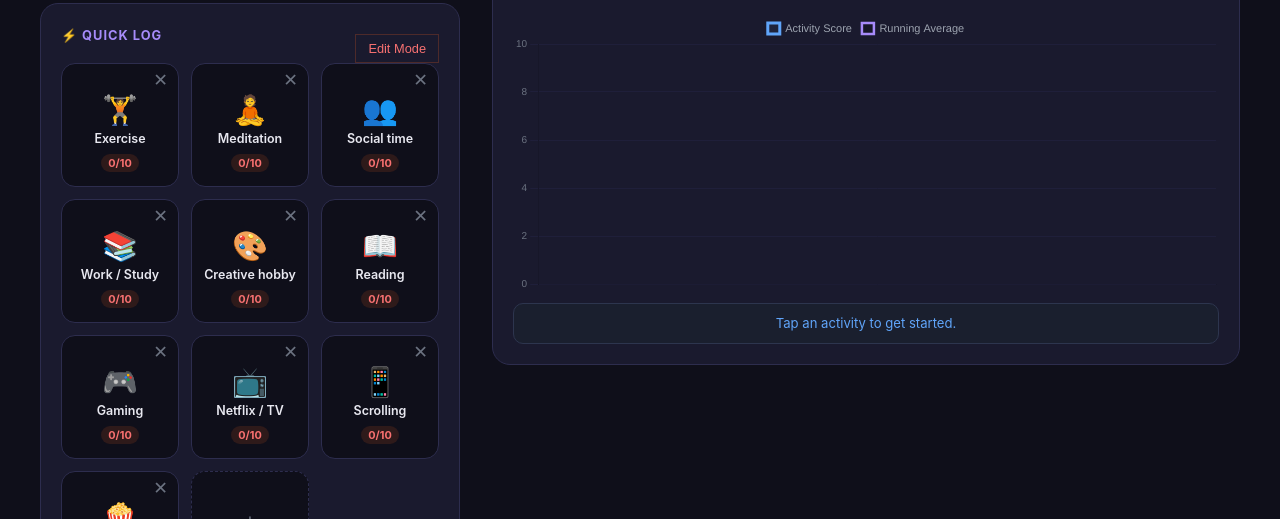
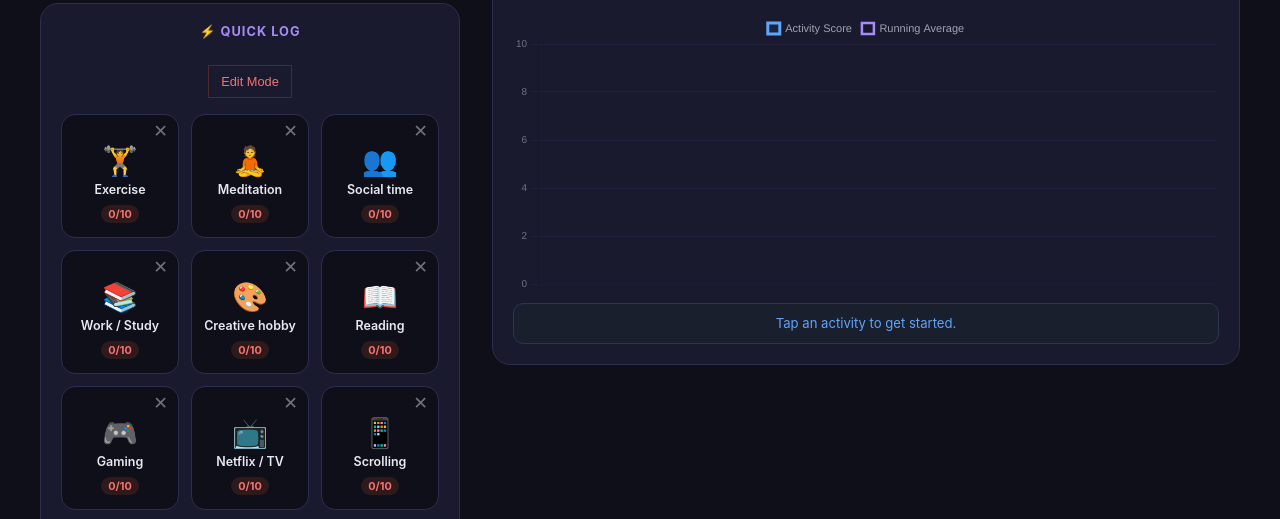
Before and after one commit to r-zirotti/vibes, a plain HTML site: page index.html in a window 1280 px wide. Shown: the part 227-746 px from the top of the page. Drawn offline with nearby package versions, Linux system fonts and the light colour scheme.

Commit message:
Edit to desktop and tiles 2

```diff
--- a/index.html
+++ b/index.html
@@ -291,9 +291,9 @@
       <p class="subtitle" style="color: var(--blue); font-weight: 500;">Rate tasks that are inherently addictive and enjoyable highly, even if they're not healthy in the long term. Focus on immediate pleasure and engagement.</p>
 
       <div class="card">
-        <div style="display: flex; justify-content: space-between; align-items: center;">
-          <h2>⚡ Quick Log</h2>
-          <button id="editModeToggle" class="btn-ghost" style="font-size: 0.8rem; padding: 6px 12px;" onclick="toggleEditMode()">Edit Mode</button>
+        <h2 style="text-align: center;">⚡ Quick Log</h2>
+        <div style="text-align: center; margin-bottom: 16px;">
+          <button id="editModeToggle" class="btn-ghost" style="font-size: 0.8rem; padding: 8px 12px;" onclick="toggleEditMode()">Edit Mode</button>
         </div>
         <div class="tiles-grid" id="tilesGrid"></div>
         <div class="custom-form" id="customForm">
```
